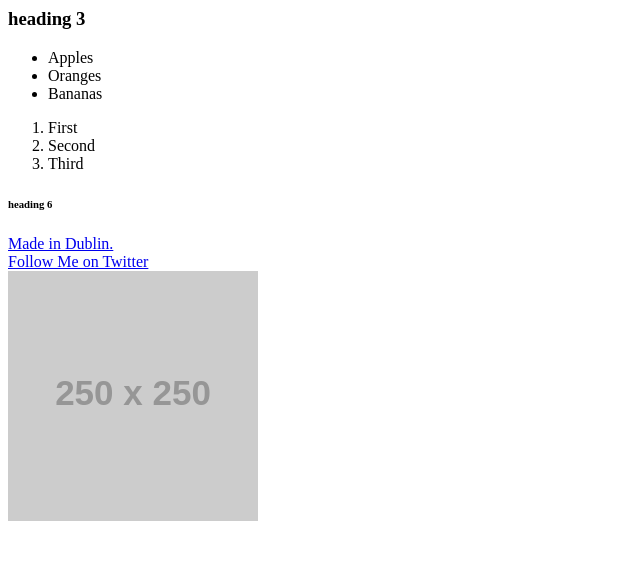
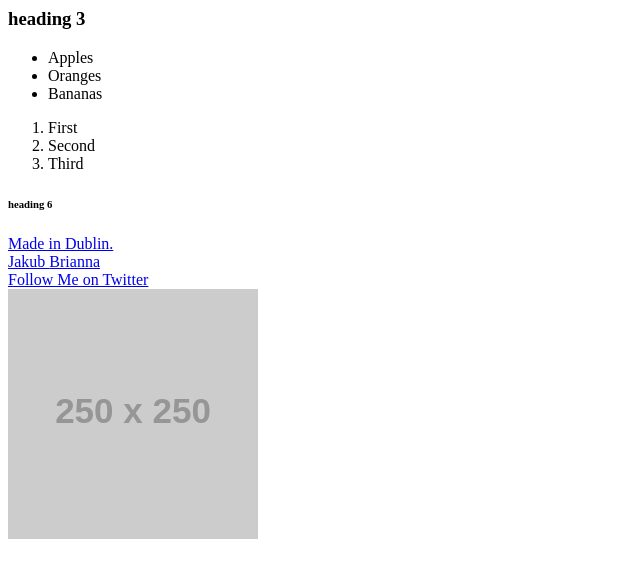
Before and after one commit to domhnallohanlon/dec17, a plain HTML site: page index.html in a window 1280 px wide. Shown: the whole page, without its empty margins (0-640 px from the left). Drawn offline with Linux system fonts and the light colour scheme; placeholder pictures from the web are drawn by us.

Commit message:
added links

```diff
--- a/index.html
+++ b/index.html
@@ -22,6 +22,15 @@
 				Made in Dublin.
 			</a>
 			<br>
+			<a href="http://delthawkie.github.io">
+				Jakub
+			</a>
+
+			<a href="http://theallotment.github.io">
+				Brianna
+			</a>
+			<br>
+
 			<a href="http://twitter.com">
 				Follow Me on Twitter
 			</a>
```
